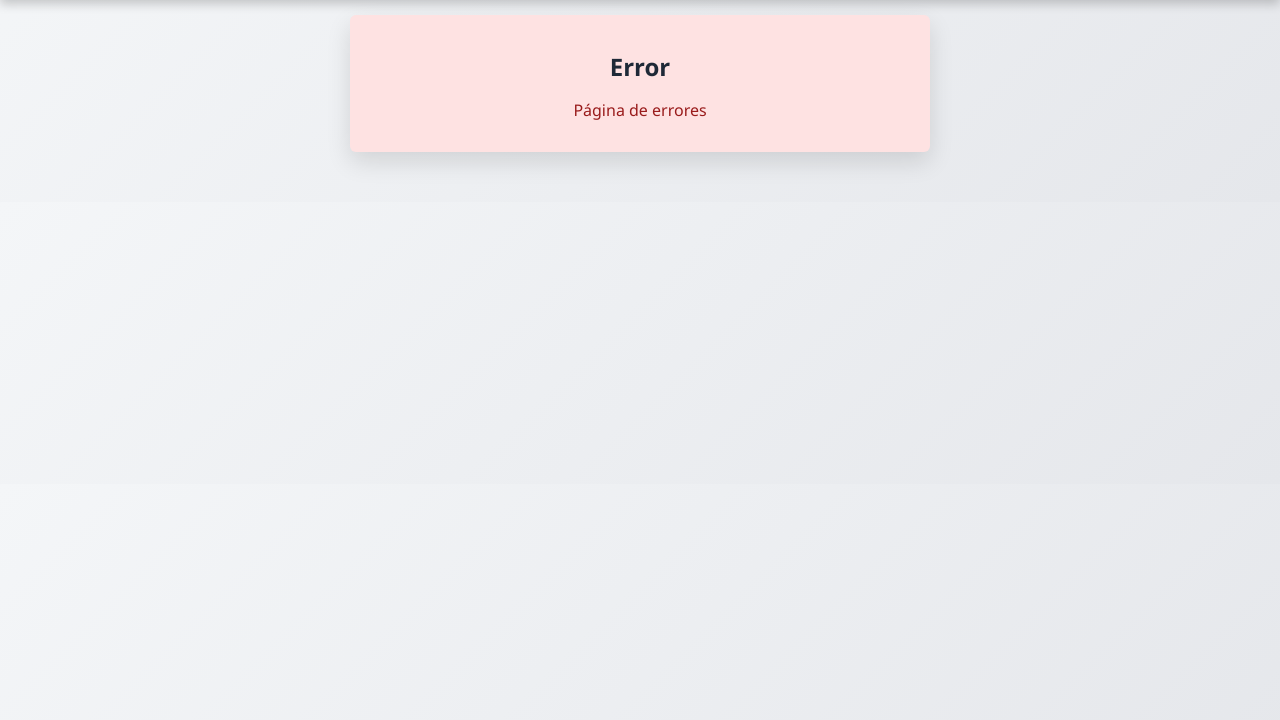
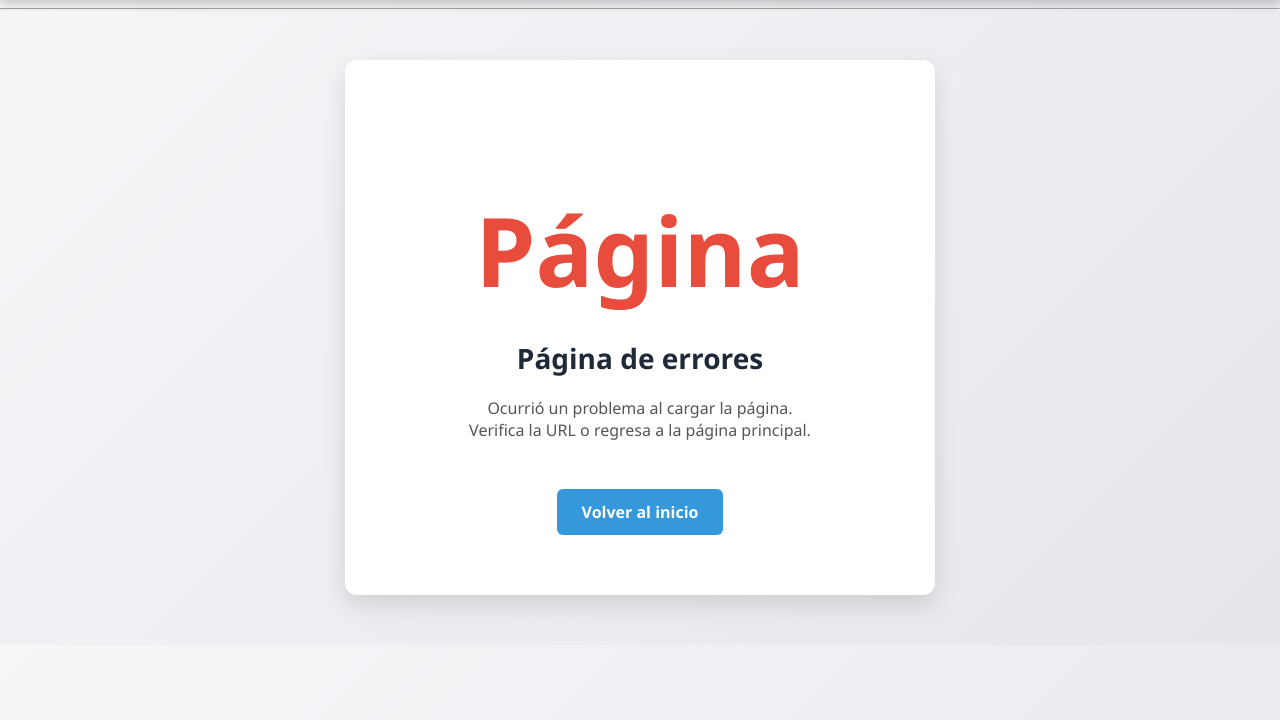
Before and after one commit to ValeriaGM25/Flask_HolaMundo, a Flask app: page /error in a window 1280 px wide. Shown: the part 80-800 px from the top of the page. Run offline with Flask 3, Linux system fonts and the light colour scheme; some libraries are stand-ins or nearby versions.

Commit message:
Mejoras de diseño, validaciones y manejo de errores

```diff
--- a/app.py
+++ b/app.py
@@ -1,6 +1,8 @@
-from flask import Flask, render_template, request
+from flask import Flask, render_template, request, redirect, url_for
+
 import sqlite3
 import requests
+import base64
 
 app = Flask(__name__)
 
@@ -9,6 +11,21 @@ SECRET_KEY = "6LehvUQsAAAAANusKcHRfF0w5DkX0L1JYl8Ae28Q"
 
 def get_db():
     return sqlite3.connect("database.db")
+
+def init_db():
+    conn = sqlite3.connect("database.db")
+    cursor = conn.cursor()
+    cursor.execute("""
+    CREATE TABLE IF NOT EXISTS registros (
+        id INTEGER PRIMARY KEY AUTOINCREMENT,
+        nombre TEXT NOT NULL,
+        mensaje TEXT NOT NULL
+    )
+    """)
+    conn.commit()
+    conn.close()
+
+init_db()
 
 @app.route("/", methods=["GET", "POST"])
 def index():
@@ -46,7 +63,8 @@ def index():
     # Obtener registros
     conn = get_db()
     cursor = conn.cursor()
-    cursor.execute("SELECT nombre, mensaje FROM registros")
+    cursor.execute("SELECT id, nombre, mensaje FROM registros")
+
     registros = cursor.fetchall()
     conn.close()
 
@@ -56,6 +74,17 @@ def index():
         mensaje=mensaje,
         registros=registros
     )
+
+@app.route("/eliminar/<int:id>", methods=["POST"])
+def eliminar_registro(id):
+    conn = get_db()
+    cursor = conn.cursor()
+    cursor.execute("DELETE FROM registros WHERE id = ?", (id,))
+    conn.commit()
+    conn.close()
+    return redirect(url_for("index"))
+
+
 
 @app.route("/bienvenida")
 def bienvenida():
@@ -98,18 +127,46 @@ def validacion():
         edad = request.form.get("edad")
         correo = request.form.get("correo")
         correo2 = request.form.get("correo2")
+        foto = request.files.get("foto")
 
-        if not nombre or not edad or not correo or not correo2:
+        if not nombre or not edad or not correo or not correo2 or not foto:
             mensaje = "Todos los campos son obligatorios"
         elif not edad.isdigit():
             mensaje = "La edad debe ser numérica"
         elif correo != correo2:
             mensaje = "Los correos no coinciden"
         else:
-            mensaje = "Formulario validado correctamente ✅"
+            foto_bytes = foto.read()
 
-    return render_template("validacion.html", mensaje=mensaje)
+            conn = get_db()
+            cursor = conn.cursor()
+            cursor.execute("""
+                INSERT INTO formularios (nombre, edad, correo, foto)
+                VALUES (?, ?, ?, ?)
+            """, (nombre, int(edad), correo, foto_bytes))
+            conn.commit()
+            conn.close()
 
+            mensaje = "Formulario guardado correctamente ✅"
+
+    # 🔽 OBTENER DATOS PARA MOSTRAR
+    conn = get_db()
+    cursor = conn.cursor()
+    cursor.execute("SELECT nombre, edad, correo, foto FROM formularios")
+    datos = cursor.fetchall()
+    conn.close()
+
+    # Convertir imagen a Base64
+    registros = []
+    for d in datos:
+        imagen_base64 = base64.b64encode(d[3]).decode("utf-8")
+        registros.append((d[0], d[1], d[2], imagen_base64))
+
+    return render_template(
+        "validacion.html",
+        mensaje=mensaje,
+        registros=registros
+    )
 
 # -----------------------------
 # PÁGINA DE ERRORES (MANUAL)
@@ -131,6 +188,5 @@ def error_404(e):
 def error_500(e):
     return render_template("error.html", error="500 - Error interno del servidor"), 500
 
-
 if __name__ == "__main__":
     app.run(debug=True)
--- a/static/styles.css
+++ b/static/styles.css
@@ -91,13 +91,42 @@ tr:hover {
 }
 
 /* ----------- ERROR ----------- */
-.error {
-    background: #fee2e2;
-    color: #991b1b;
-    padding: 15px;
+.error-page {
+    text-align: center;
+    padding: 60px 20px;
+}
+
+.error-code {
+    font-size: 96px;
+    color: #e74c3c;
+    margin-bottom: 10px;
+}
+
+.error-title {
+    font-size: 28px;
+    margin-bottom: 20px;
+}
+
+.error-message {
+    font-size: 16px;
+    color: #555;
+    margin-bottom: 30px;
+}
+
+.btn-error {
+    display: inline-block;
+    padding: 12px 25px;
+    background-color: #3498db;
+    color: white;
+    text-decoration: none;
     border-radius: 6px;
-    margin-top: 15px;
+    font-weight: bold;
 }
+
+.btn-error:hover {
+    background-color: #2980b9;
+}
+
 
 /* ----------- NAVBAR ----------- */
 nav {
--- a/templates/base.html
+++ b/templates/base.html
@@ -4,17 +4,21 @@
     <meta charset="UTF-8">
     <title>Proyecto Flask</title>
 
-    <!-- CSS -->
     <link rel="stylesheet" href="{{ url_for('static', filename='styles.css') }}">
+
+    <!-- reCAPTCHA -->
+    <script src="https://www.google.com/recaptcha/api.js" async defer></script>
 </head>
 <body>
 
 <nav>
-    <a href="{{ url_for('index') }}">Inicio</a>
-    <a href="{{ url_for('operaciones') }}">Calculadora</a>
-    <a href="{{ url_for('validacion') }}">Formulario</a>
-    <a href="{{ url_for('error') }}">Errores</a>
+    <a href="/">Inicio</a>
+    <a href="/operaciones">Calculadora</a>
+    <a href="/validacion">Formulario</a>
+    <a href="/error">Errores</a>
 </nav>
+
+<hr>
 
 {% block content %}{% endblock %}
 
--- a/templates/error.html
+++ b/templates/error.html
@@ -1,10 +1,22 @@
 {% extends "base.html" %}
 
 {% block content %}
-<div class="container error">
+<div class="container error-page">
 
-    <h2>Error</h2>
-    <p>{{ error }}</p>
+    <h1 class="error-code">{{ error.split(" ")[0] }}</h1>
+
+    <h2 class="error-title">
+        {{ error }}
+    </h2>
+
+    <p class="error-message">
+        Ocurrió un problema al cargar la página.<br>
+        Verifica la URL o regresa a la página principal.
+    </p>
+
+    <a href="{{ url_for('index') }}" class="btn-error">
+        Volver al inicio
+    </a>
 
 </div>
 {% endblock %}
```
Also changed, not shown: crear_db.py (+13 -8 lines), templates/index.html (+11 -1 lines), templates/validacion.html (+34 -5 lines), database.db.
